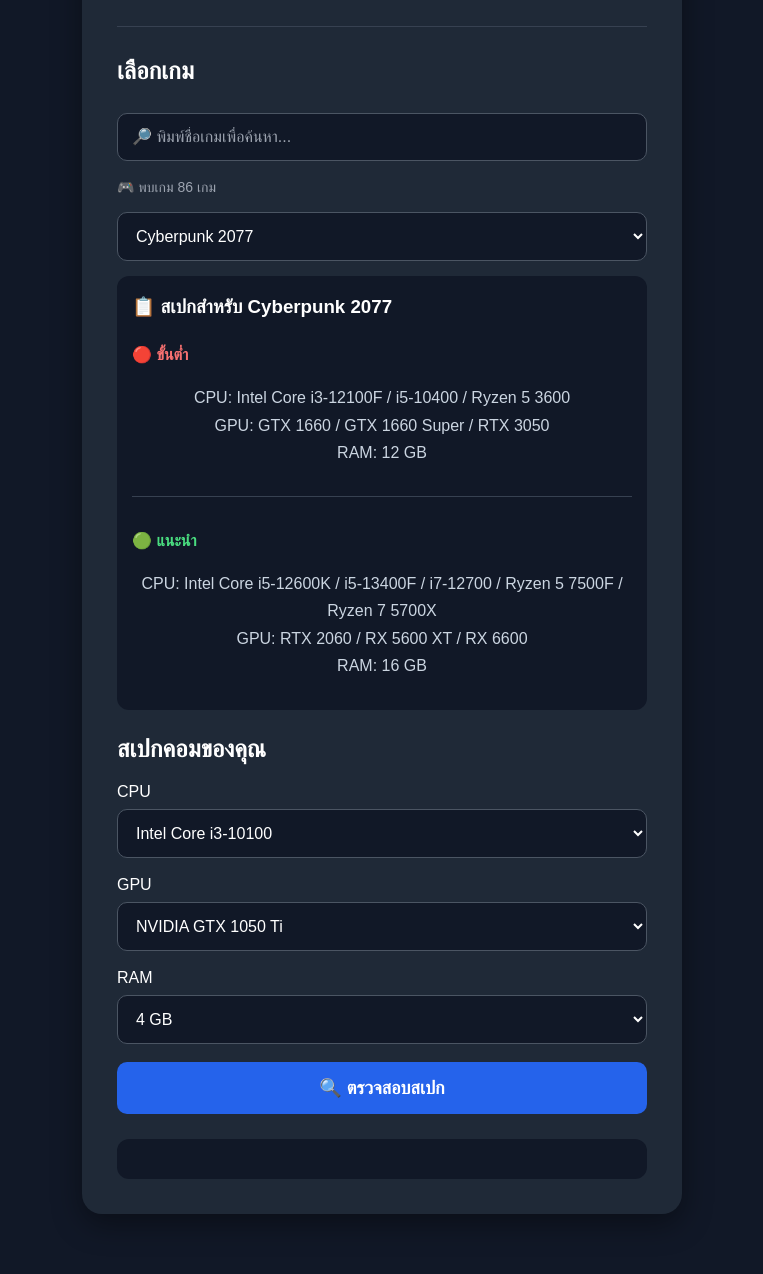
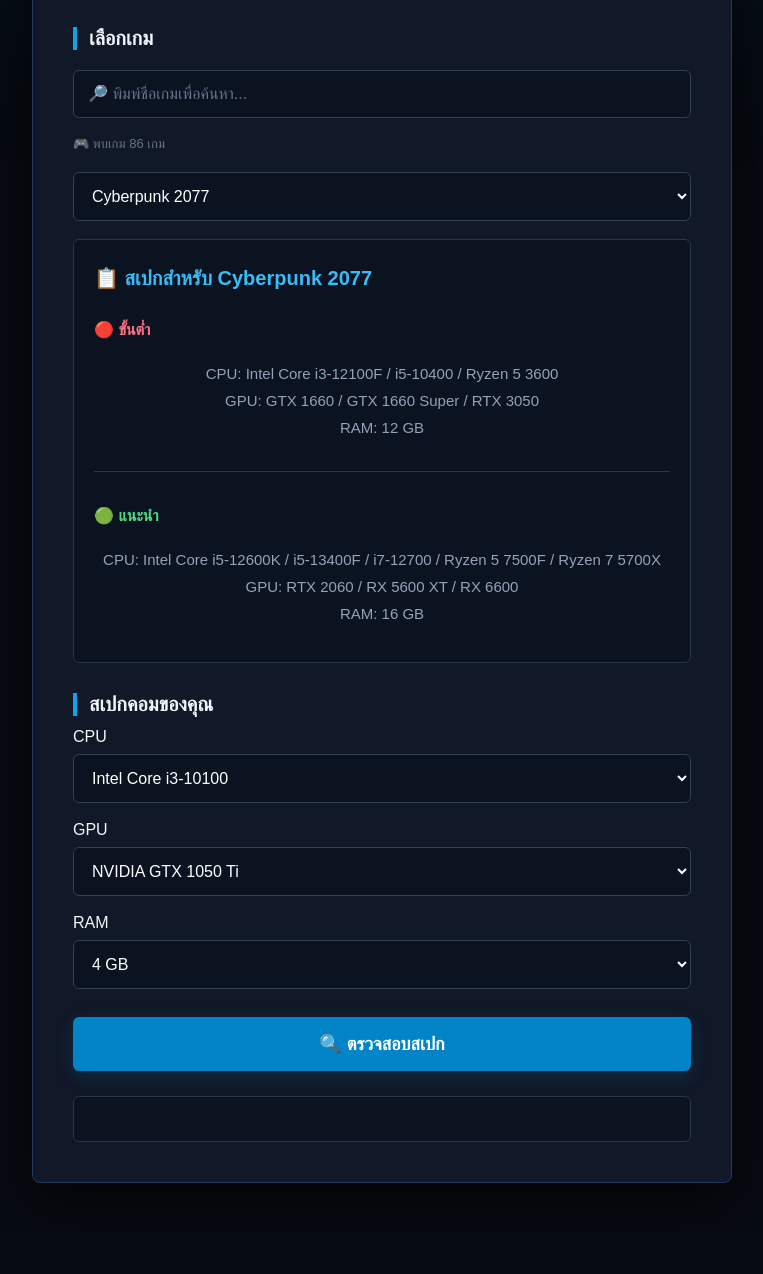
Before and after one commit to thanainwt123/GameChecker, a plain HTML site: page index.html in a window 1280 px wide. Shown: the part 207-1481 px from the top of the page, without its empty margins (258-1021 px from the left). After the commit the page ends 1440 px from the top, so only its background shows below. Drawn offline with Linux system fonts and the light colour scheme.

Commit message:
Refactor CSS styles for improved design and layout

```diff
--- a/style.css
+++ b/style.css
@@ -5,115 +5,299 @@
 body {
     margin: 0;
     font-family: Arial, sans-serif;
-    background: #111827;
-    color: white;
+    background: #070b12;
+    color: #f5f5f5;
+    min-height: 100vh;
 }
 
-.container {
-    width: 90%;
-    max-width: 600px;
-    margin: 60px auto;
-    background: #1f2937;
-    padding: 35px;
-    border-radius: 20px;
-    box-shadow: 0 10px 30px rgba(0, 0, 0, 0.4);
+/* แสงด้านหลัง */
+body::before {
+    content: "";
+    position: fixed;
+
+    top: -200px;
+    left: 50%;
+
+    transform: translateX(-50%);
+
+    width: 700px;
+    height: 400px;
+
+    background: rgba(14, 165, 233, 0.13);
+
+    filter: blur(100px);
+
+    pointer-events: none;
 }
 
+/* กล่องหลัก */
+.container {
+    position: relative;
+
+    width: 92%;
+    max-width: 700px;
+
+    margin: 50px auto;
+
+    padding: 40px;
+
+    background: #111827;
+
+    border: 1px solid #1e3a5f;
+
+    border-radius: 8px;
+
+    box-shadow:
+        0 20px 60px rgba(0, 0, 0, 0.7);
+}
+
+/* หัวเว็บ */
 h1 {
     text-align: center;
-    font-size: 40px;
-    margin-bottom: 10px;
+
+    font-size: 42px;
+
+    margin: 0 0 10px;
+
+    color: #38bdf8;
+
+    letter-spacing: 1px;
+
+    text-shadow:
+        0 0 20px rgba(56, 189, 248, 0.25);
 }
 
 p {
     text-align: center;
-    color: #cbd5e1;
+
+    color: #94a3b8;
+
+    font-size: 15px;
 }
 
+/* เส้น */
 hr {
     border: none;
-    border-top: 1px solid #374151;
+
+    border-top: 1px solid #26364d;
+
     margin: 30px 0;
 }
 
+/* หัวข้อ */
 h2 {
-    margin-top: 25px;
+    margin-top: 30px;
+    margin-bottom: 12px;
+
+    font-size: 20px;
+
+    color: #f1f5f9;
+
+    border-left: 4px solid #0ea5e9;
+
+    padding-left: 12px;
 }
 
+/* Select */
 select {
     width: 100%;
+
     padding: 14px;
+
     margin-top: 8px;
-    background: #111827;
-    color: white;
-    border: 1px solid #4b5563;
-    border-radius: 10px;
+
+    background: #0b1220;
+
+    color: #ffffff;
+
+    border: 1px solid #334155;
+
+    border-radius: 6px;
+
     font-size: 16px;
+
+    outline: none;
+
+    transition: 0.2s;
 }
 
-button {
-    width: 100%;
-    padding: 15px;
-    border: none;
-    border-radius: 10px;
-    background: #2563eb;
-    color: white;
-    font-size: 18px;
-    font-weight: bold;
-    cursor: pointer;
+select:hover {
+    border-color: #0ea5e9;
 }
 
-button:hover {
-    background: #1d4ed8;
+select:focus {
+    border-color: #38bdf8;
+
+    box-shadow:
+        0 0 0 2px rgba(14, 165, 233, 0.15);
 }
 
-#result {
-    margin-top: 25px;
-    padding: 20px;
-    border-radius: 12px;
-    background: #111827;
-    text-align: center;
+/* ช่องค้นหา */
+#searchGame {
+    width: 100%;
+
+    padding: 14px;
+
+    margin-top: 8px;
+    margin-bottom: 10px;
+
+    background: #0b1220;
+
+    color: #ffffff;
+
+    border: 1px solid #334155;
+
+    border-radius: 6px;
+
+    font-size: 16px;
+
+    outline: none;
+
+    transition: 0.2s;
 }
 
-#searchGame {
-    width: 100%;
-    padding: 14px;
-    margin-top: 8px;
-    margin-bottom: 10px;
-    background: #111827;
-    color: white;
-    border: 1px solid #4b5563;
-    border-radius: 10px;
-    font-size: 16px;
+#searchGame:hover {
+    border-color: #0ea5e9;
+}
+
+#searchGame:focus {
+    border-color: #38bdf8;
+
+    box-shadow:
+        0 0 0 2px rgba(14, 165, 233, 0.15);
 }
 
 #searchGame::placeholder {
-    color: #9ca3af;
+    color: #64748b;
 }
 
+/* จำนวนเกม */
 #gameCount {
     text-align: left;
-    color: #9ca3af;
-    font-size: 14px;
-    margin: 8px 0;
+
+    color: #64748b;
+
+    font-size: 13px;
+
+    margin: 8px 0 12px;
 }
 
+/* รายละเอียดเกม */
 #gameRequirements {
-    margin-top: 15px;
-    padding: 15px;
-    background: #111827;
-    border-radius: 12px;
-    line-height: 1.7;
+    margin-top: 18px;
+
+    padding: 20px;
+
+    background: #0b1220;
+
+    border: 1px solid #26364d;
+
+    border-radius: 6px;
+
+    line-height: 1.8;
 }
 
 #gameRequirements h3 {
     margin-top: 0;
+
+    color: #38bdf8;
+
+    font-size: 20px;
 }
 
+/* ขั้นต่ำ */
 .requirement-minimum {
-    color: #f87171;
+    color: #fb7185;
 }
 
+/* แนะนำ */
 .requirement-recommended {
     color: #4ade80;
 }
+
+/* ปุ่ม */
+button {
+    width: 100%;
+
+    padding: 16px;
+
+    margin-top: 10px;
+
+    border: none;
+
+    border-radius: 6px;
+
+    background: #0284c7;
+
+    color: white;
+
+    font-size: 18px;
+
+    font-weight: bold;
+
+    cursor: pointer;
+
+    transition: 0.2s;
+
+    box-shadow:
+        0 5px 20px rgba(2, 132, 199, 0.2);
+}
+
+button:hover {
+    background: #0ea5e9;
+
+    transform: translateY(-2px);
+
+    box-shadow:
+        0 8px 25px rgba(14, 165, 233, 0.35);
+}
+
+button:active {
+    transform: translateY(0);
+}
+
+/* ผลลัพธ์ */
+#result {
+    margin-top: 25px;
+
+    padding: 22px;
+
+    border-radius: 6px;
+
+    background: #0b1220;
+
+    border: 1px solid #26364d;
+
+    text-align: center;
+
+    line-height: 1.8;
+}
+
+/* มือถือ */
+@media (max-width: 600px) {
+
+    .container {
+        width: 94%;
+
+        margin: 25px auto;
+
+        padding: 25px 20px;
+    }
+
+    h1 {
+        font-size: 32px;
+    }
+
+    h2 {
+        font-size: 19px;
+    }
+
+    select,
+    #searchGame {
+        padding: 13px;
+    }
+
+    button {
+        padding: 14px;
+    }
+}
```
